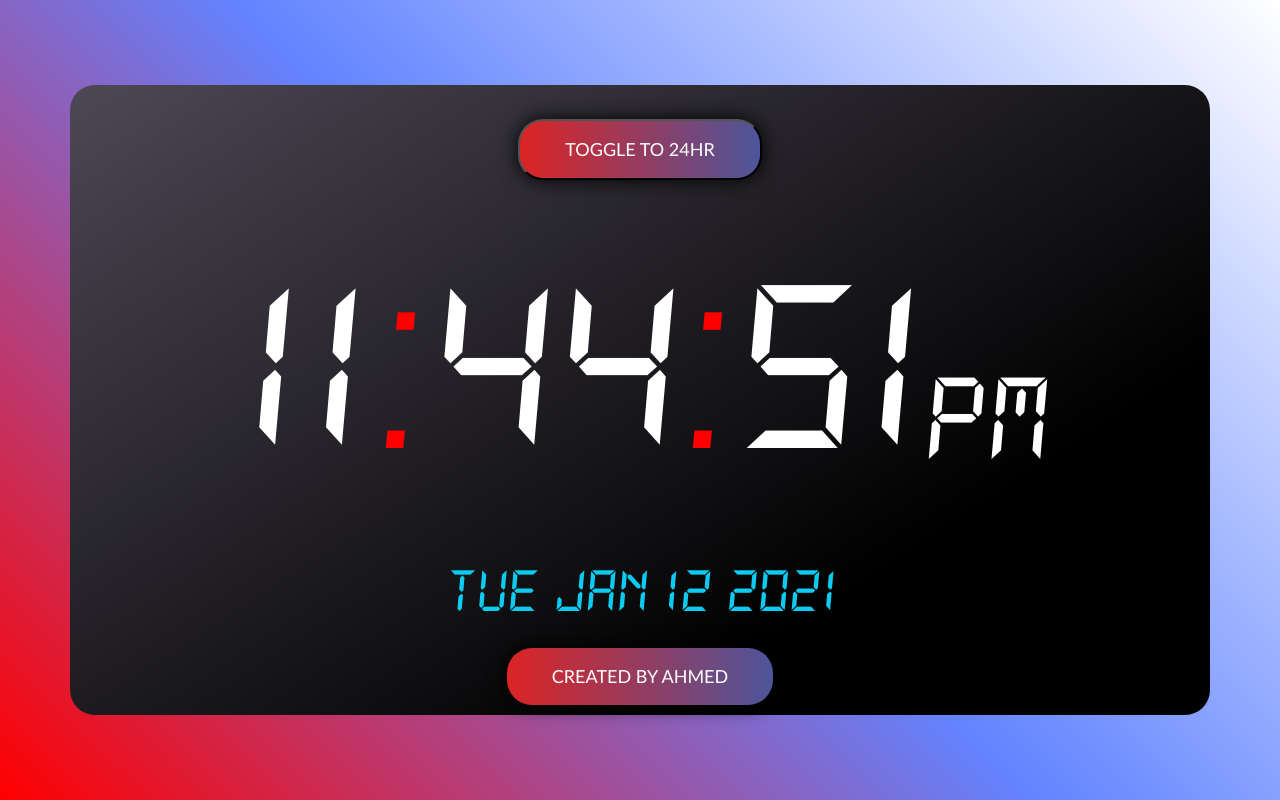
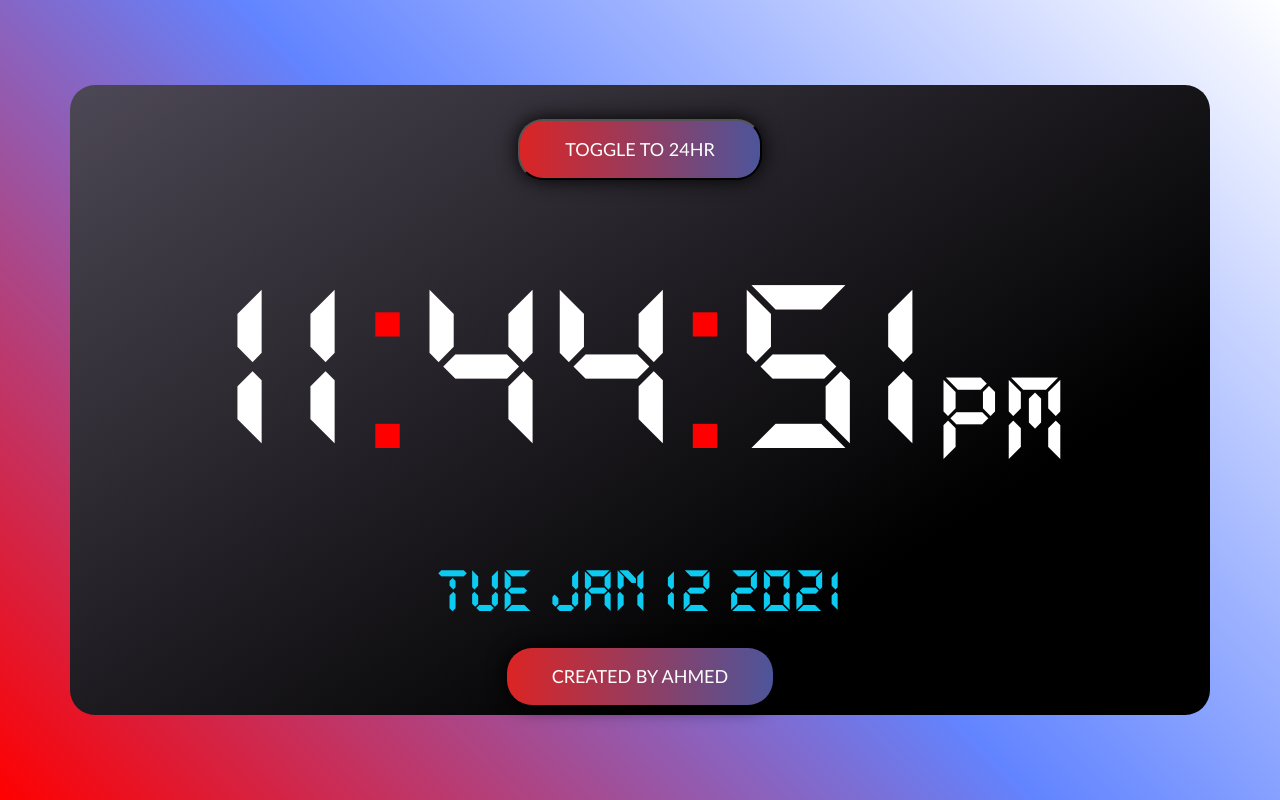
Before and after one commit to akamran2001/Clock, a React (Create React App) app: page / in a window 1280 px wide. Built offline with nearby package versions, Linux system fonts and the light colour scheme.

Commit message:
changed font

```diff
--- a/src/App.css
+++ b/src/App.css
@@ -86,5 +86,5 @@
 
 @font-face {
   font-family: DS-Digital;
-  src: url("./fonts/DS-DIGII.TTF");
+  src: url("./fonts/DS-DIGIB.TTF");
 }
```
